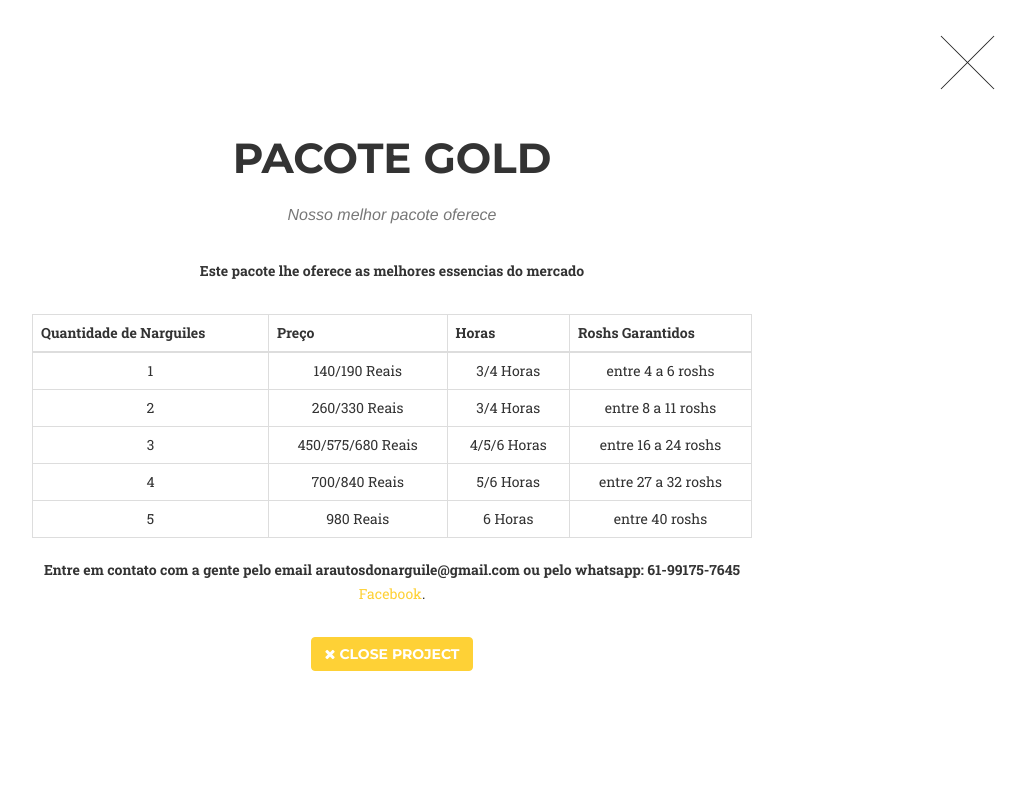
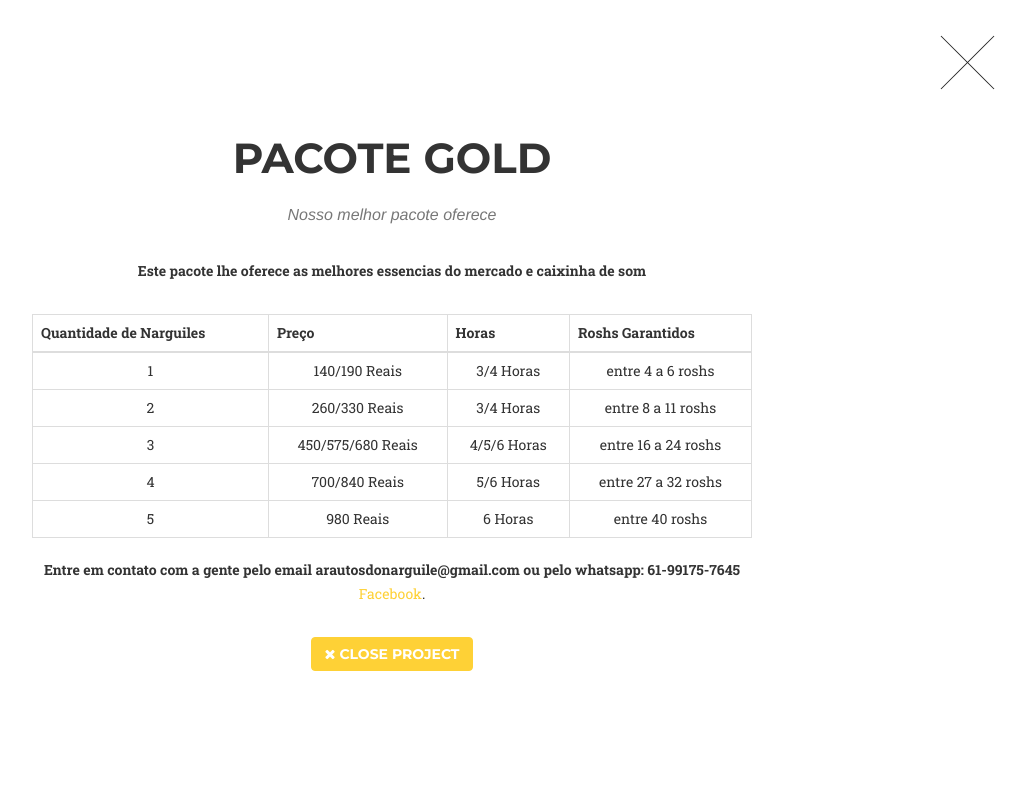
Before and after one commit to Mesquita23/arautosv2, a PHP site: page / in a window 1280 px wide, after a click that opens the changed part. Shown: the whole page, without its empty margins (248-1274 px from the left). Run offline with PHP 8.4, Linux system fonts and the light colour scheme; some libraries are stand-ins or nearby versions; some web fonts are replaced.

Commit message:
"e caixinha de som"

```diff
--- a/index.php
+++ b/index.php
@@ -546,7 +546,7 @@
                                 <h2>Pacote GOLD</h2>
                                 <p class="item-intro text-muted">Nosso melhor pacote oferece</p>
                                <!-- <img class="img-responsive img-centered" src="img/portfolio/roundicons-free.png" alt=""> -->
-                                <p><strong>Este pacote lhe oferece as melhores essencias do mercado</strong></p>
+                                <p><strong>Este pacote lhe oferece as melhores essencias do mercado e caixinha de som</strong></p>
 								<table class="table table-bordered">
     <thead>
       <tr>
```
